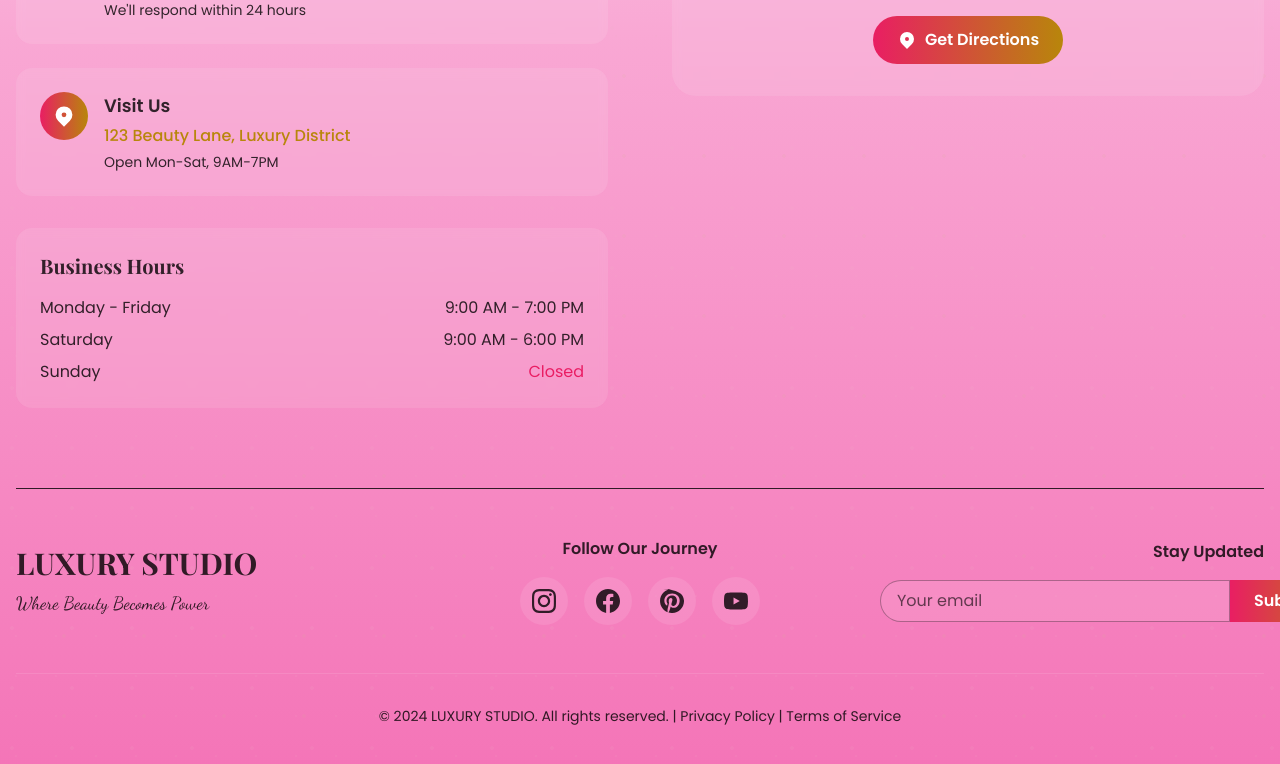
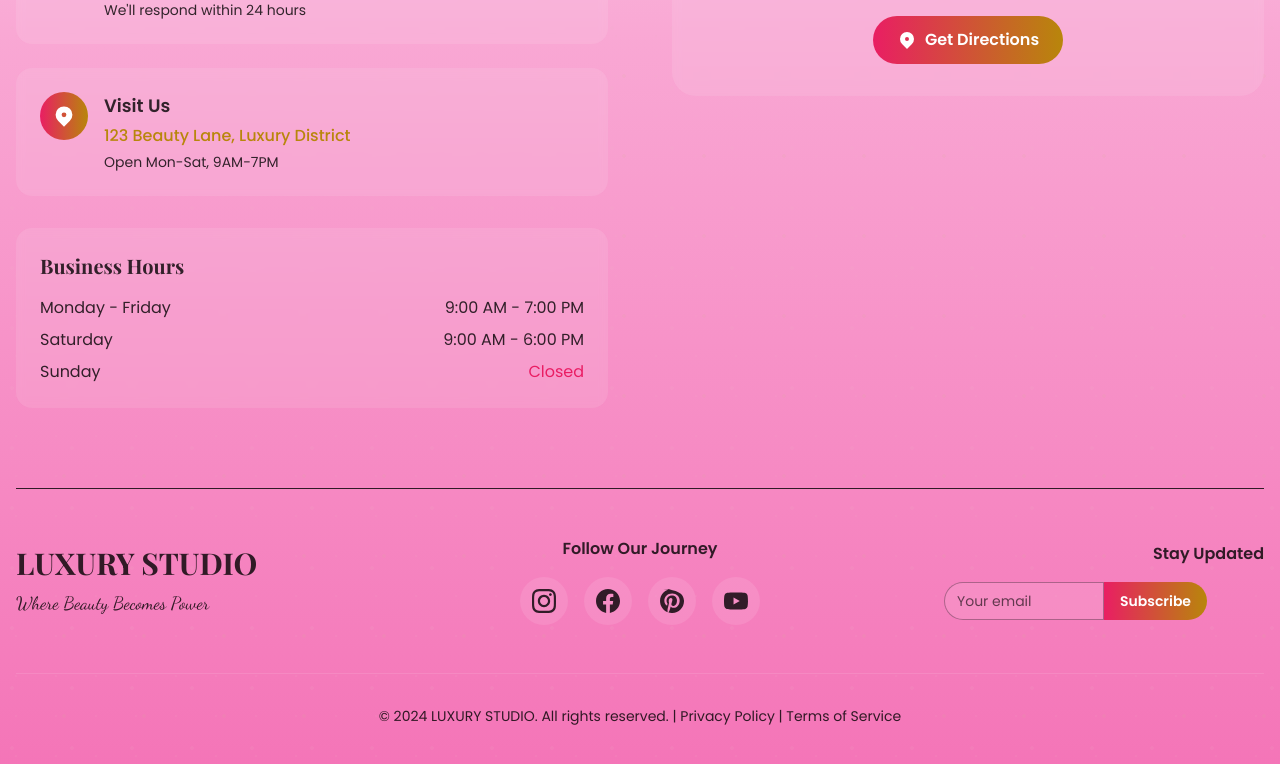
Before and after one commit to neoxistech/Beauty-Parlour, a React (Vite) app: page / in a window 1280 px wide. Shown: the part 10383-11147 px from the top of the page. Built offline with nearby package versions, Linux system fonts and the light colour scheme.

Commit message:
Updated Done Now

```diff
--- a/src/components/ContactSection.jsx
+++ b/src/components/ContactSection.jsx
@@ -254,13 +254,13 @@ const ContactSection = () => {
             {/* Newsletter */}
             <div className="text-center md:text-right">
               <h4 className="font-poppins font-semibold mb-4 text-black/80">Stay Updated</h4>
-              <div className="flex max-w-sm ml-auto">
+              <div className="flex max-w-xs ml-auto">
                 <input
                   type="email"
                   placeholder="Your email"
-                  className="flex-1 px-4 py-2 bg-white/10 border border-black/30 rounded-l-full font-poppins  placeholder-black/60 text-black/80 focus:outline-none focus:border-champagne"
+                  className="w-32 sm:w-40 px-3 py-2 bg-white/10 border border-black/30 rounded-l-full font-poppins text-sm placeholder-black/60 text-black/80 focus:outline-none focus:border-champagne"
                 />
-                <button className="px-6 py-2 bg-gradient-to-r from-blush to-champagne rounded-r-full font-poppins font-semibold hover:shadow-lg transition-shadow duration-300">
+                <button className="px-4 py-2 bg-gradient-to-r from-blush to-champagne rounded-r-full font-poppins font-semibold text-sm hover:shadow-lg transition-shadow duration-300">
                   Subscribe
                 </button>
               </div>
```
